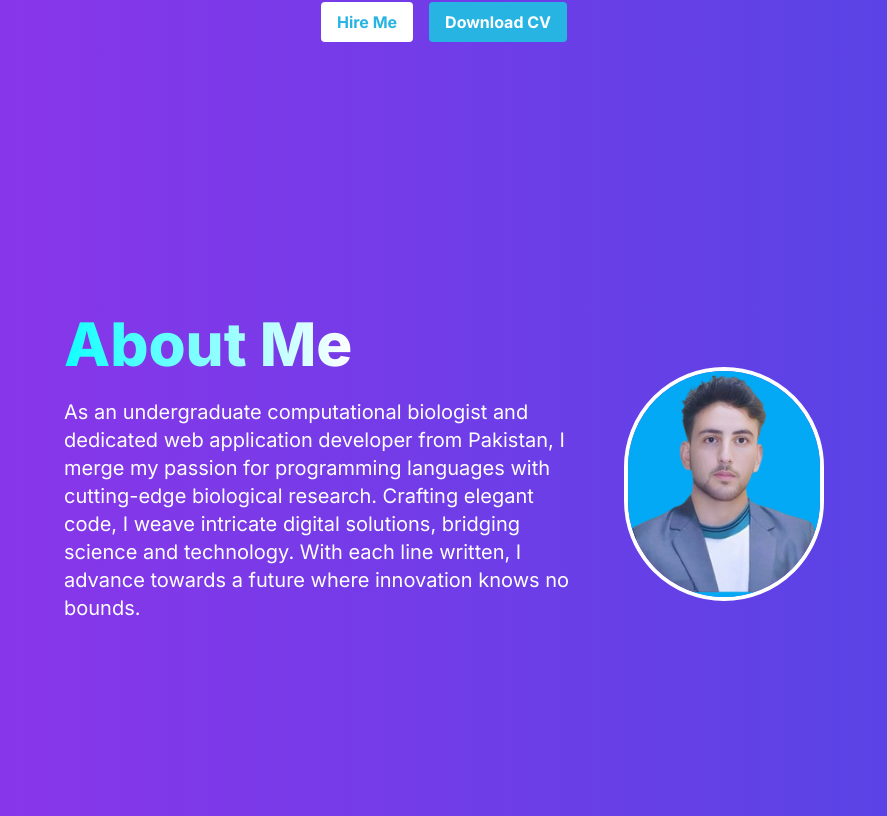
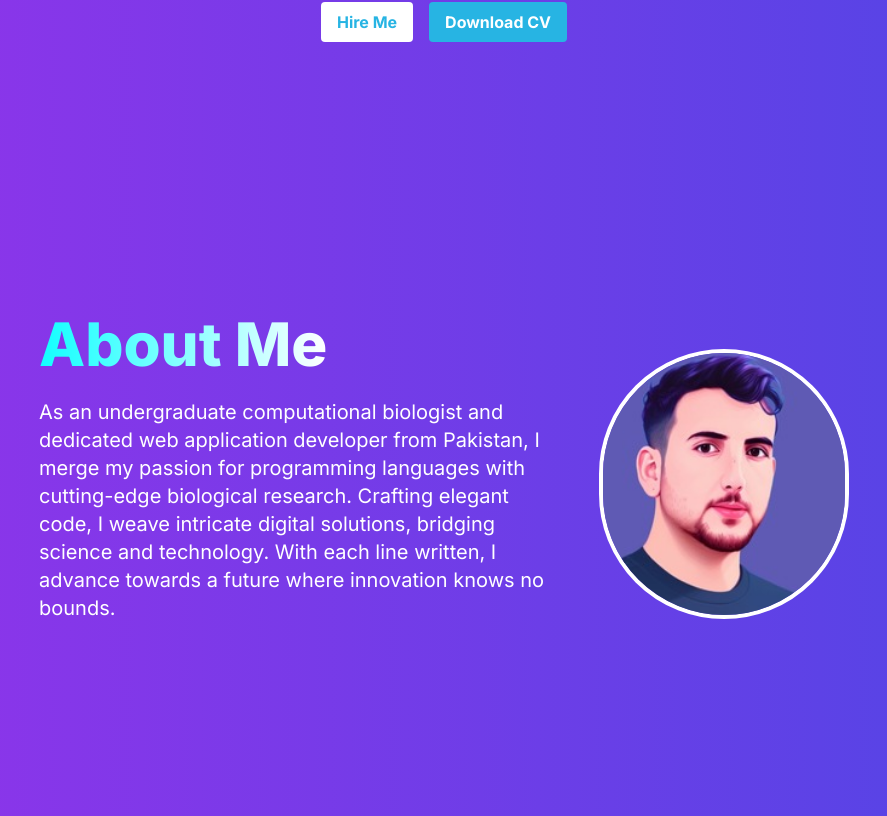
Before and after one commit to mubashir1837/next-portfolio, a Next.js app: page / in a window 1280 px wide. Shown: the part 454-1270 px from the top of the page, without its empty margins (196-1083 px from the left). Built offline with nearby package versions, Linux system fonts and the light colour scheme.

Commit message:
portfolio

```diff
--- a/app/components/AboutMe.jsx
+++ b/app/components/AboutMe.jsx
@@ -25,7 +25,7 @@ const AboutMe = () => {
           </p>
         </div>
         <div className="mt-16 sm:mt-0 sm:ml-12">
-          <Image src="/images/img.png" alt="Profile Image" width={200} height={200} className="rounded-full border-4 border-white" />
+          <Image src="/images/pro.jpg" alt="Profile Image" width={250} height={250} className="rounded-full border-4 border-white" />
         </div>
       </section>
     </>
```
Also changed, not shown: public/images/pro.jpg (added).
